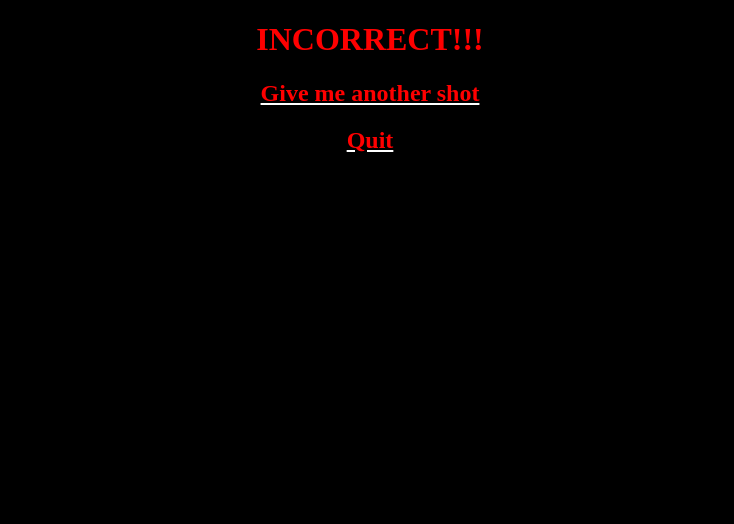
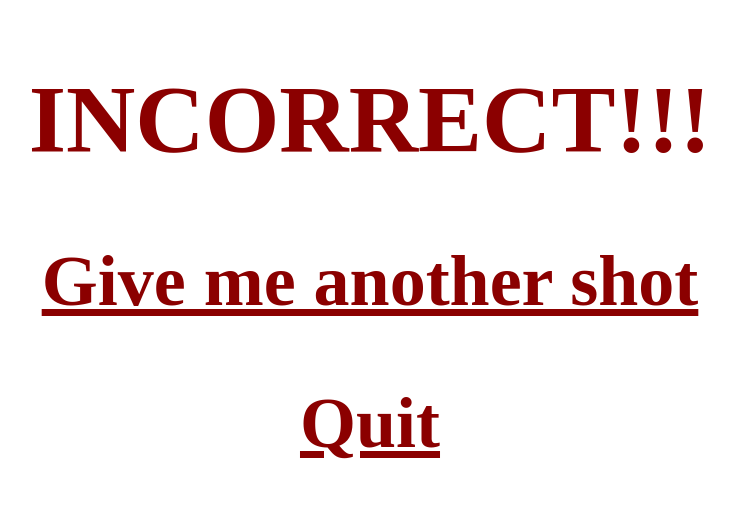
Before and after one commit to BekhruzSNiyazov/Train-your-math, a Flask app: template templates/incorrect.html in a window 1280 px wide. Shown: the top 524 px of the page, without its empty margins (270-1004 px from the left). Run offline with Flask 2, Linux system fonts and the light colour scheme; the template is opened without the code that fills it, so the values that code supplies are empty.

Commit message:
Update incorrect.html

```diff
--- a/templates/incorrect.html
+++ b/templates/incorrect.html
@@ -4,20 +4,18 @@
         <title>Incorrect!</title>
         <style>
             html {
-                background-color: black;
-            }
-            h1, h2 {
+                color: darkred;
                 text-align: center;
-                color: red;
+                font-size: 300%;
             }
             a {
-                color: white;
+                color: darkred;
             }
         </style>
     </head>
     <body>
         <h1>INCORRECT!!!</h1>
-        <a href="index.html"><h2>Give me another shot</h2></a>
+        <a href="https://bekhruz-train-your-math.herokuapp.com/index.html"><h2>Give me another shot</h2></a>
         <a href="quit.html"><h2>Quit</h2></a>
     </body>
 </html>
```
